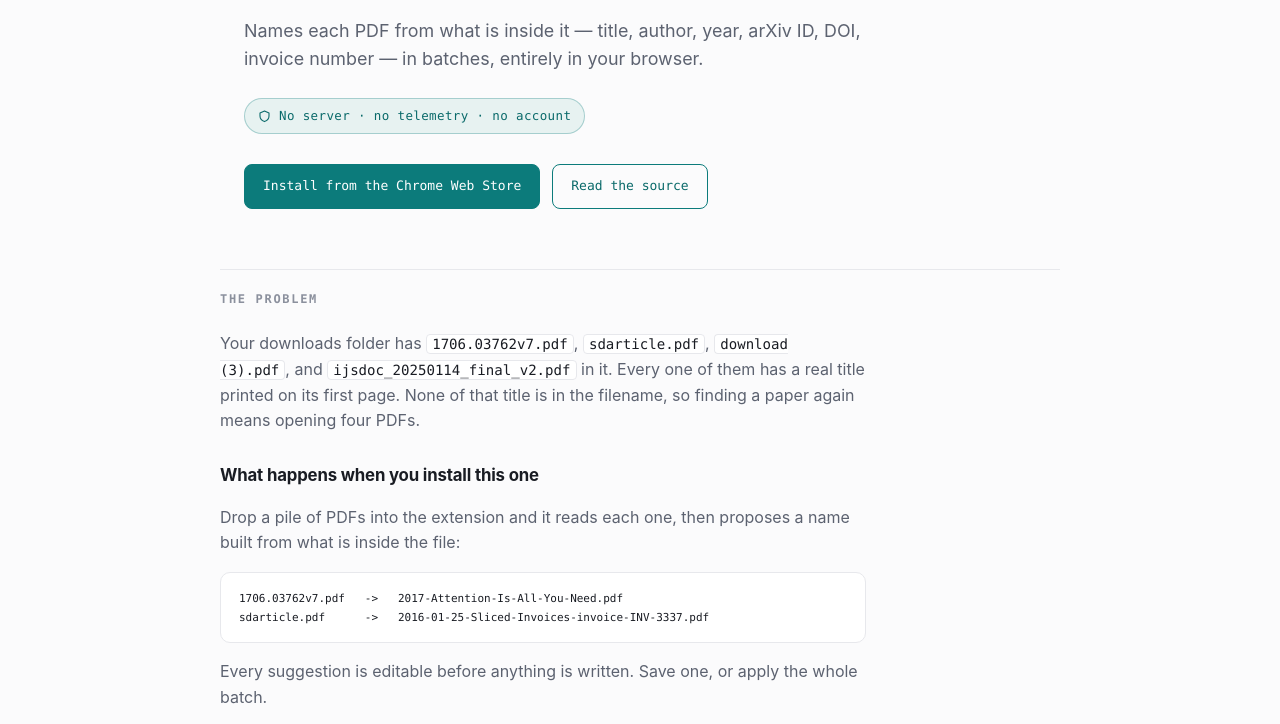
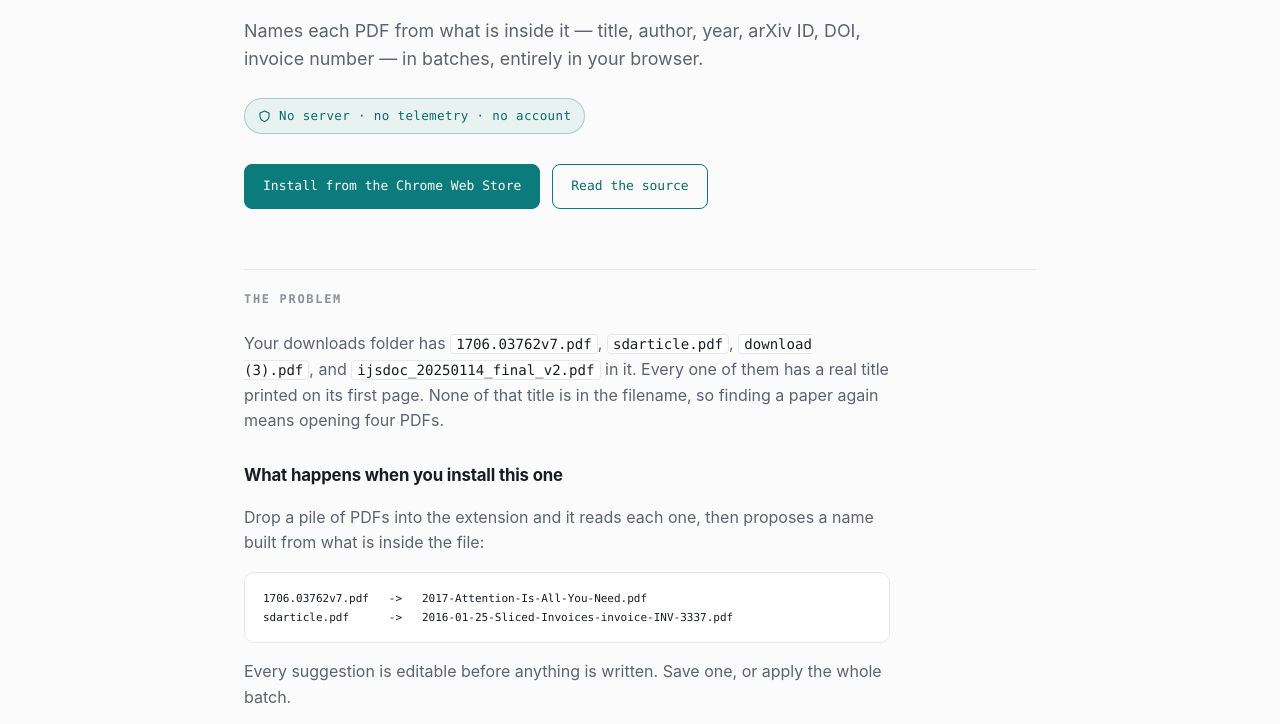
Before and after one commit to minty-modesty/pdf-smart-rename-extension, a browser extension: page docs/index.html in a window 1280 px wide. Shown: the part 221-945 px from the top of the page. Drawn offline with Linux system fonts and the light colour scheme.

Commit message:
Fix page alignment: section.blk was resetting the wrap's horizontal padding

```diff
--- a/docs/index.html
+++ b/docs/index.html
@@ -49,7 +49,7 @@
   .btn.primary { background:var(--accent); color:#fff; border-color:var(--accent); }
   @media (prefers-color-scheme: dark) { .btn.primary { color:#08201f; } }
   .btn:hover { text-decoration:none; filter:brightness(1.06); }
-  section.blk { padding:20px 0 8px; }
+  section.blk { padding-top:20px; padding-bottom:8px; }
   .sec-head { display:flex; align-items:baseline; gap:14px; margin:0 0 22px; border-top:1px solid var(--line); }
   .sec-head h2 { font-family:var(--mono); font-weight:600; font-size:12px; letter-spacing:0.14em;
     text-transform:uppercase; color:var(--faint); margin:20px 0 0; }
```
Also changed, not shown: docs/privacy.html (+1 -1 lines).
